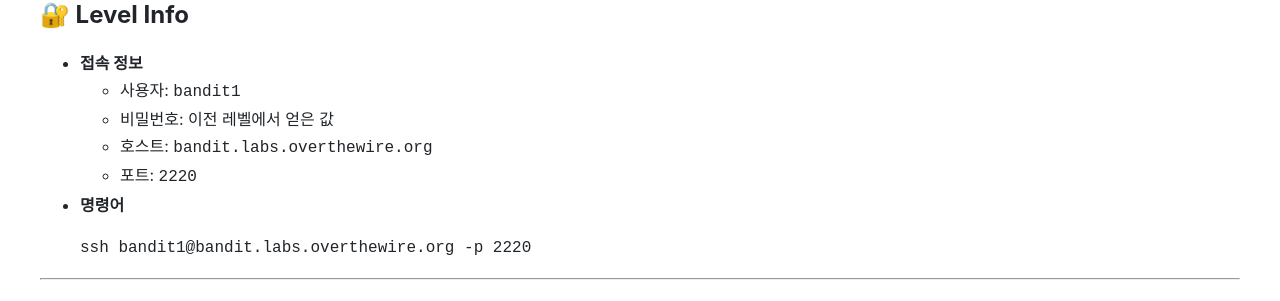
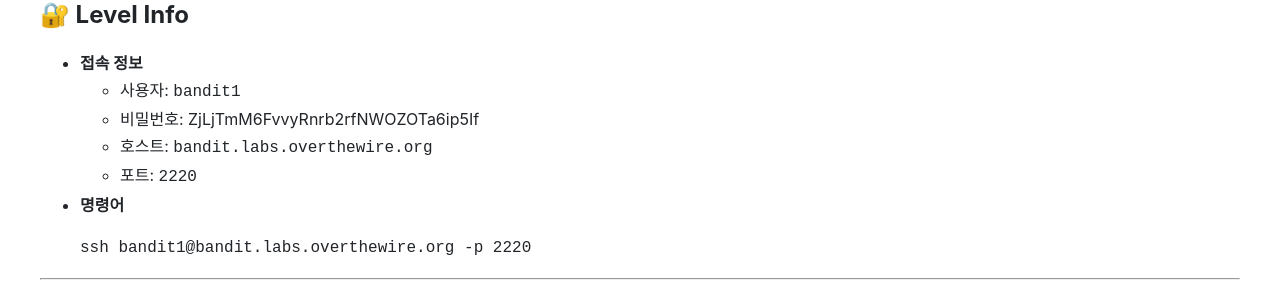
Before and after one commit to HamaP0/HamaP0.github.io, a Jekyll site: the page built from _posts/2025-06-07-bandit-level1-2.md, in a window 1280 px wide. Shown: the part 379-680 px from the top of the page. Built offline with Jekyll 4.4.1, drawn with Linux system fonts in a browser that asks for light colours; some web fonts are replaced.

Commit message:
Update 2025-06-07-bandit-level1-2.md

```diff
--- a/_posts/2025-06-07-bandit-level1-2.md
+++ b/_posts/2025-06-07-bandit-level1-2.md
@@ -14,7 +14,7 @@
 
 - **접속 정보**
   - 사용자: `bandit1`
-  - 비밀번호: 이전 레벨에서 얻은 값
+  - 비밀번호: ZjLjTmM6FvvyRnrb2rfNWOZOTa6ip5If
   - 호스트: `bandit.labs.overthewire.org`
   - 포트: `2220`
 
```
